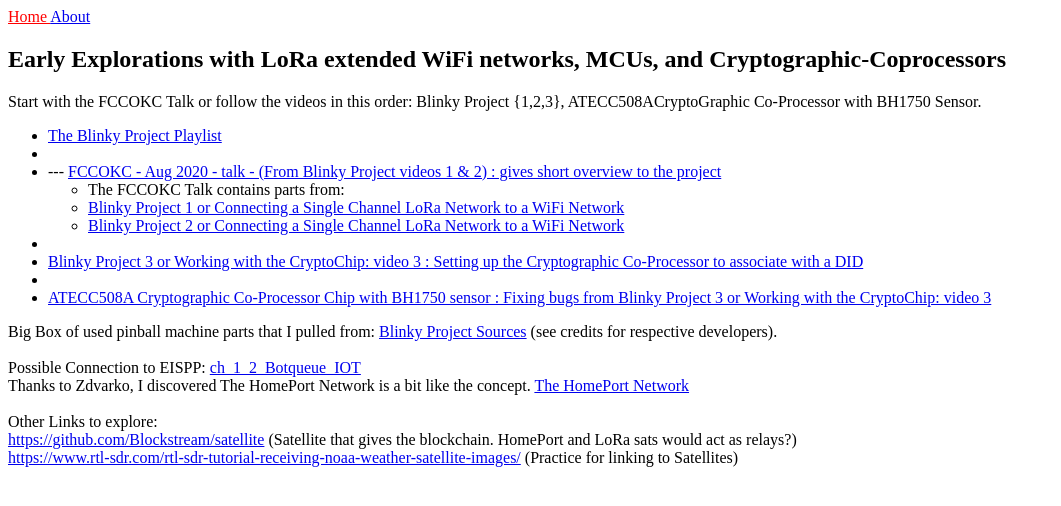
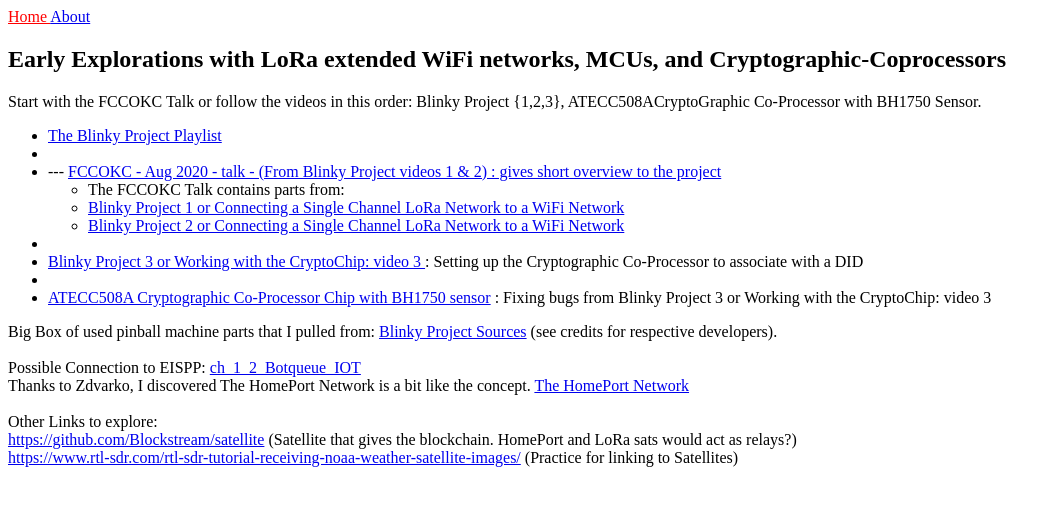
Before and after one commit to theholo-space/theholo-space.github.io, a Jekyll site: the page built from index.html, in a window 1280 px wide. Shown: the top 506 px of the page, without its empty margins (0-1061 px from the left). Built offline with Jekyll 4.4.1, drawn with Linux system fonts in a browser that asks for light colours; some of the changed lines change nothing that is shown.

Commit message:
minor style changes

```diff
--- a/index.html
+++ b/index.html
@@ -23,9 +23,9 @@
 	     <li><a href="https://www.youtube.com/watch?v=OhYyUIJ2CHM&list=PLbVZNfQhcZ3eQpiBUY_0IaXPmPE5pZoOT&index=3">Blinky Project 2 or Connecting a Single Channel LoRa Network to a WiFi Network</a></li>
      </ul>
      <li></li>
-     <li><a href="https://www.youtube.com/watch?v=GNOPb5iGiQk&list=PLbVZNfQhcZ3eQpiBUY_0IaXPmPE5pZoOT&index=1">Blinky Project 3 or Working with the CryptoChip: video 3 : Setting up the Cryptographic Co-Processor to associate with a DID</a></li>
+     <li><a href="https://www.youtube.com/watch?v=GNOPb5iGiQk&list=PLbVZNfQhcZ3eQpiBUY_0IaXPmPE5pZoOT&index=1">Blinky Project 3 or Working with the CryptoChip: video 3 </a> : Setting up the Cryptographic Co-Processor to associate with a DID</li>
      <li></li>
-     <li><a href="https://www.youtube.com/watch?v=yFi4LcselCc&list=PLbVZNfQhcZ3eQpiBUY_0IaXPmPE5pZoOT&index=5">ATECC508A Cryptographic Co-Processor Chip with BH1750 sensor : Fixing bugs from Blinky Project 3 or Working with the CryptoChip: video 3</a></li>
+     <li><a href="https://www.youtube.com/watch?v=yFi4LcselCc&list=PLbVZNfQhcZ3eQpiBUY_0IaXPmPE5pZoOT&index=5">ATECC508A Cryptographic Co-Processor Chip with BH1750 sensor</a> : Fixing bugs from Blinky Project 3 or Working with the CryptoChip: video 3</li>
     </ul>
 
     Big Box of used pinball machine parts that I pulled from: <a href="https://github.com/bshambaugh/blinky_project_ede_code/tree/master">Blinky Project Sources</a> (see credits for respective developers).<br><br>
```
